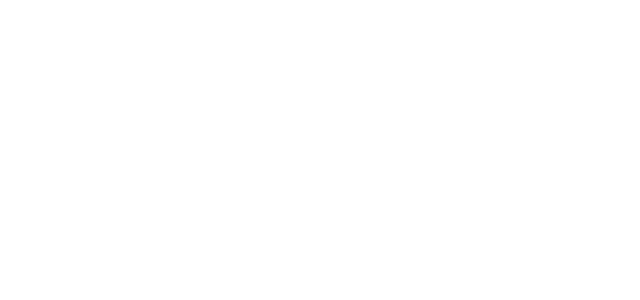
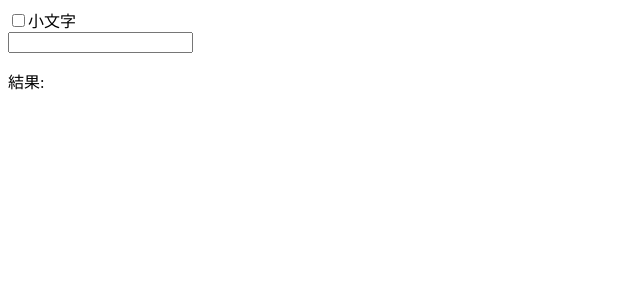
Before and after one commit to m1y474/hepburn-romanization, a React app: page / in a window 1280 px wide. Shown: the top 300 px of the page, without its empty margins (0-640 px from the left). Built offline with nearby package versions, Linux system fonts and the light colour scheme.

Commit message:
feat:変換処理の追加

```diff
--- a/src/App.tsx
+++ b/src/App.tsx
@@ -1,10 +1,109 @@
+import axios from "axios";
 import React from "react";
 import { Routes, Route, useLocation } from "react-router-dom";
+import { AppState } from "types";
 
-export default class App extends React.Component{
+export default class App extends React.Component<React.FC, AppState> {
+  constructor(props: React.FC) {
+    super(props);
+    this.state = {
+      value: "",
+      spells: {},
+      result: "",
+      isLower: false,
+    };
+  }
+
+  componentDidMount() {
+    axios.get("/spells.json").then((res) => {
+      this.setState({ spells: res.data });
+    });
+  }
+
+  transrate(args: string) {
+    const spells = this.state.spells;
+    const result: string[] = [];
+    const toM: string = "ばびぶべぼまみむめもぱぴぷぺぽ";
+    const small = "ぁぃぇぉゃゅょ";
+    const toT: string[] = ["ち", "ちゃ", "ちゅ", "ちょ"];
+    const toArray = args.toUpperCase().split("");
+    toArray.map((arg, index) => {
+      const spell = spells?.[arg]?.[0] ?? "";
+      if (!(index in result)) {
+        result.push(spell);
+        // んの後ろがtoMに含まれていたらNをMに変換する
+        if (toM?.split("")?.includes(arg) && toArray?.[index - 1] === "ん") {
+          result[index - 1] = "M";
+        }
+        // 「っ」以外の拗音の場合は一つ前の文字とセットでspellを取得する
+        if (small.split("").includes(arg)) {
+          const double = `${toArray?.[index - 1]}${arg}`;
+          const toDouble = spells?.[double]?.[0] ?? "";
+          let tmp = toDouble;
+          // 2つ前が「っ」の場合
+          if (args?.[index - 2] === "っ") {
+            if (toT.includes(double)) {
+              tmp = `T${toDouble}`;
+            } else {
+              tmp = `${toDouble?.charAt(0) ?? ""}${toDouble}`;
+            }
+          }
+          result[index - 1] = tmp;
+        } else if (args?.[index - 1] === "っ") {
+          result[index] = `${spell?.charAt(0) ?? ""}${spell}`;
+        }
+      }
+    });
+    const replace = result
+      .join("")
+      .replaceAll(/OO(?=[A-Z])/g, "O")
+      .replaceAll("UU", "U")
+      .replaceAll("OU", "O");
+
+    this.setState({
+      result: this.state.isLower ? replace.toLowerCase() : replace,
+    });
+  }
+
+  toLower(isLower: boolean) {
+    if (isLower) {
+      this.setState({
+        result: this.state.result.toLowerCase(),
+        isLower: isLower,
+      });
+      return;
+    }
+    this.setState({
+      result: this.state.result.toUpperCase(),
+      isLower: isLower,
+    });
+  }
+
   render() {
     return (
       <>
+        <label>
+          <input
+            type="checkbox"
+            onChange={(event) => this.toLower(event.target.checked)}
+          />
+          小文字
+        </label>
+        <div>
+          <input
+            type="text"
+            onChange={(event) => {
+              this.transrate(event.target.value);
+            }}
+          />
+        </div>
+        <div>
+          <p>
+            結果:
+            <br />
+            {this.state.result}
+          </p>
+        </div>
       </>
     );
   }
--- /dev/null
+++ b/src/types/index.ts
@@ -0,0 +1,6 @@
+export type AppState = {
+    value: string;
+    spells: { [key: string]: string[] };
+    result: string;
+    isLower: boolean;
+  }
```
